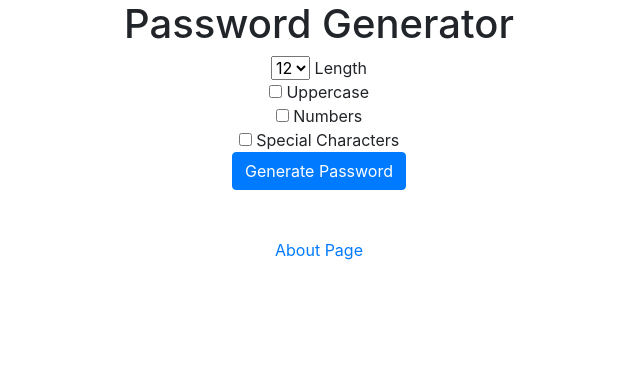
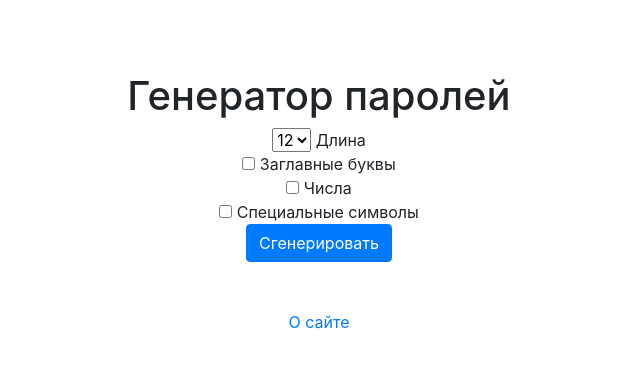
Before and after one commit to elnarmen/django3-password-generator, a Django app: page / in a window 1280 px wide. Shown: the top 368 px of the page, without its empty margins (321-961 px from the left). Run offline with Django 4.2, Linux system fonts and the light colour scheme.

Commit message:
Second commit

```diff
--- a/generator/templates/templates/about.html
+++ b/generator/templates/templates/about.html
@@ -1,6 +1,6 @@
 <link rel="stylesheet" href="https://cdn.jsdelivr.net/npm/bootstrap@4.4.1/dist/css/bootstrap.min.css" integrity="sha384-Vkoo8x4CGsO3+Hhxv8T/Q5PaXtkKtu6ug5TOeNV6gBiFeWPGFN9MuhOf23Q9Ifjh" crossorigin="anonymous">
 <div class="container text-center">
-    <h1>About</h1>
-    <p class="alert alert-success">This is a password generator by Elnar Mengelbaev. Enjoy fam!</p>
-    <a href="{% url 'home' %}" class="btn btn-warning">Home</a>
+    <h1>О сайте</h1>
+    <p class="alert alert-success">Это генератор паролей Эльнара Менгельбаева</p>
+    <a href="{% url 'home' %}" class="btn btn-warning">На главную</a>
 </div>
--- a/generator/templates/templates/home.html
+++ b/generator/templates/templates/home.html
@@ -1,6 +1,10 @@
 <link rel="stylesheet" href="https://cdn.jsdelivr.net/npm/bootstrap@4.4.1/dist/css/bootstrap.min.css" integrity="sha384-Vkoo8x4CGsO3+Hhxv8T/Q5PaXtkKtu6ug5TOeNV6gBiFeWPGFN9MuhOf23Q9Ifjh" crossorigin="anonymous">
 <div class="container text-center">
-    <h1>Password Generator</h1>
+    <div class="justifly-content-center">
+        <br>
+        <br>
+        <br>
+    <h1>Генератор паролей</h1>
 
     <form action="{% url 'password' %}">
         <select name="length">
@@ -13,18 +17,19 @@
             <option value="12"б selected="selected">12</option>
             <option value="13">13</option>
             <option value="14">14</option>
-        </select> Length
+        </select> Длина
         <br>
-        <input type="checkbox" name="uppercase"> Uppercase
+        <input type="checkbox" name="uppercase"> Заглавные буквы
         <br>
-        <input type="checkbox" name="numbers"> Numbers
+        <input type="checkbox" name="numbers"> Числа
         <br>
-        <input type="checkbox" name="special"> Special Characters
+        <input type="checkbox" name="special"> Специальные символы
         <br>
-        <input type="submit" value="Generate Password" class="btn btn-primary">
+        <input type="submit" value="Сгенерировать" class="btn btn-primary">
         <br>
         <br>
         <br>
-        <a href="{% url 'about' %}">About Page</a>
+        <a href="{% url 'about' %}">О сайте</a>
     </form>
+    </div>
 </div>
--- a/generator/templates/templates/password.html
+++ b/generator/templates/templates/password.html
@@ -1,7 +1,7 @@
 <link rel="stylesheet" href="https://cdn.jsdelivr.net/npm/bootstrap@4.4.1/dist/css/bootstrap.min.css" integrity="sha384-Vkoo8x4CGsO3+Hhxv8T/Q5PaXtkKtu6ug5TOeNV6gBiFeWPGFN9MuhOf23Q9Ifjh" crossorigin="anonymous">
 <div class="container text-center">
-    <h1>Your password is:</h1>
+    <h1>Ваш пароль:</h1>
     <h2 class="alert alert-success">{{ password }}</h2>
-    <button onclick=location=URL class="btn btn-warning">Other</button>
-    <a href="{% url 'home' %}" class="btn btn-warning">Home</a>
+    <button onclick=location=URL class="btn btn-warning">Другой</button>
+    <a href="{% url 'home' %}" class="btn btn-warning">На главную</a>
 </div>
```
